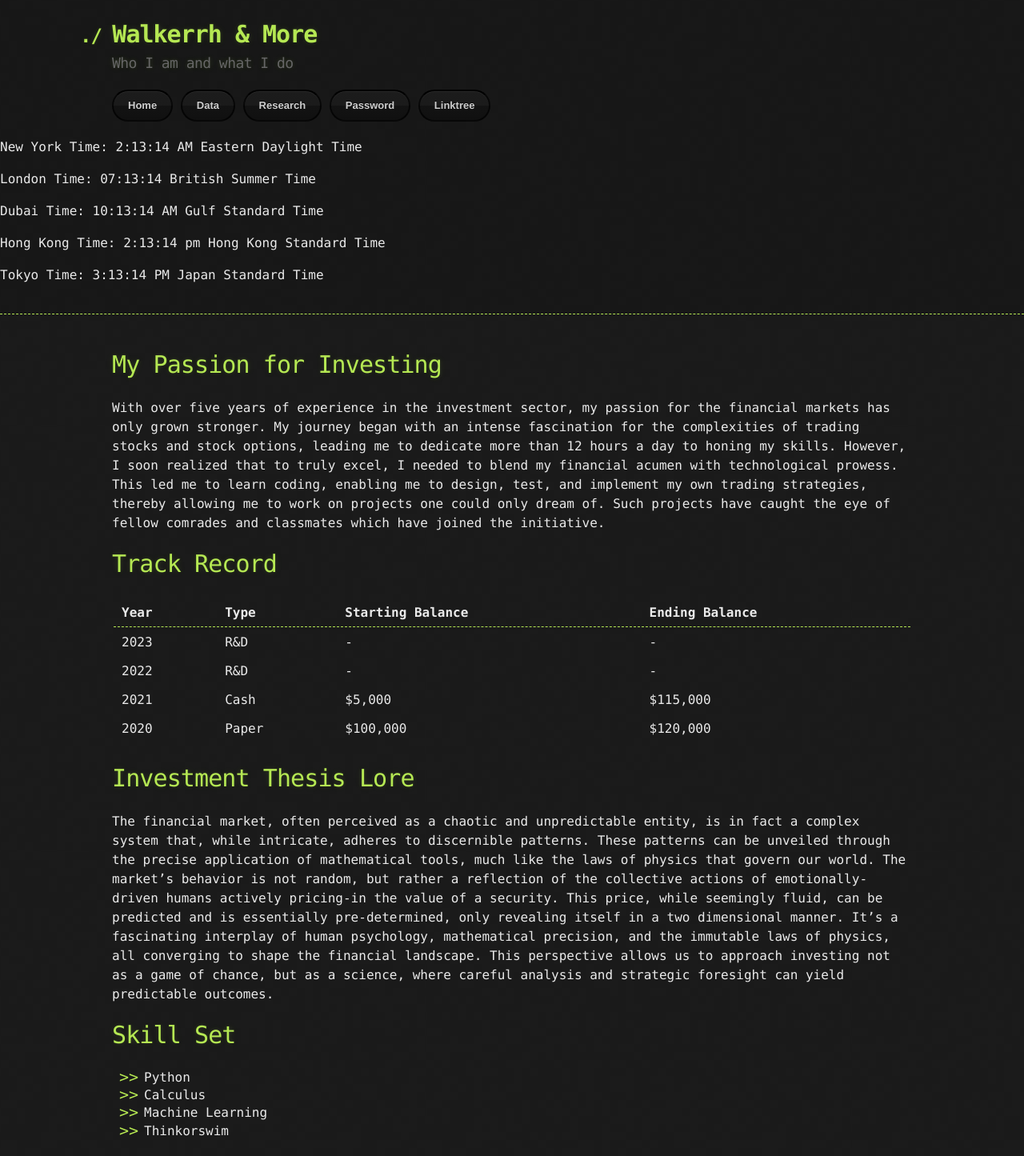
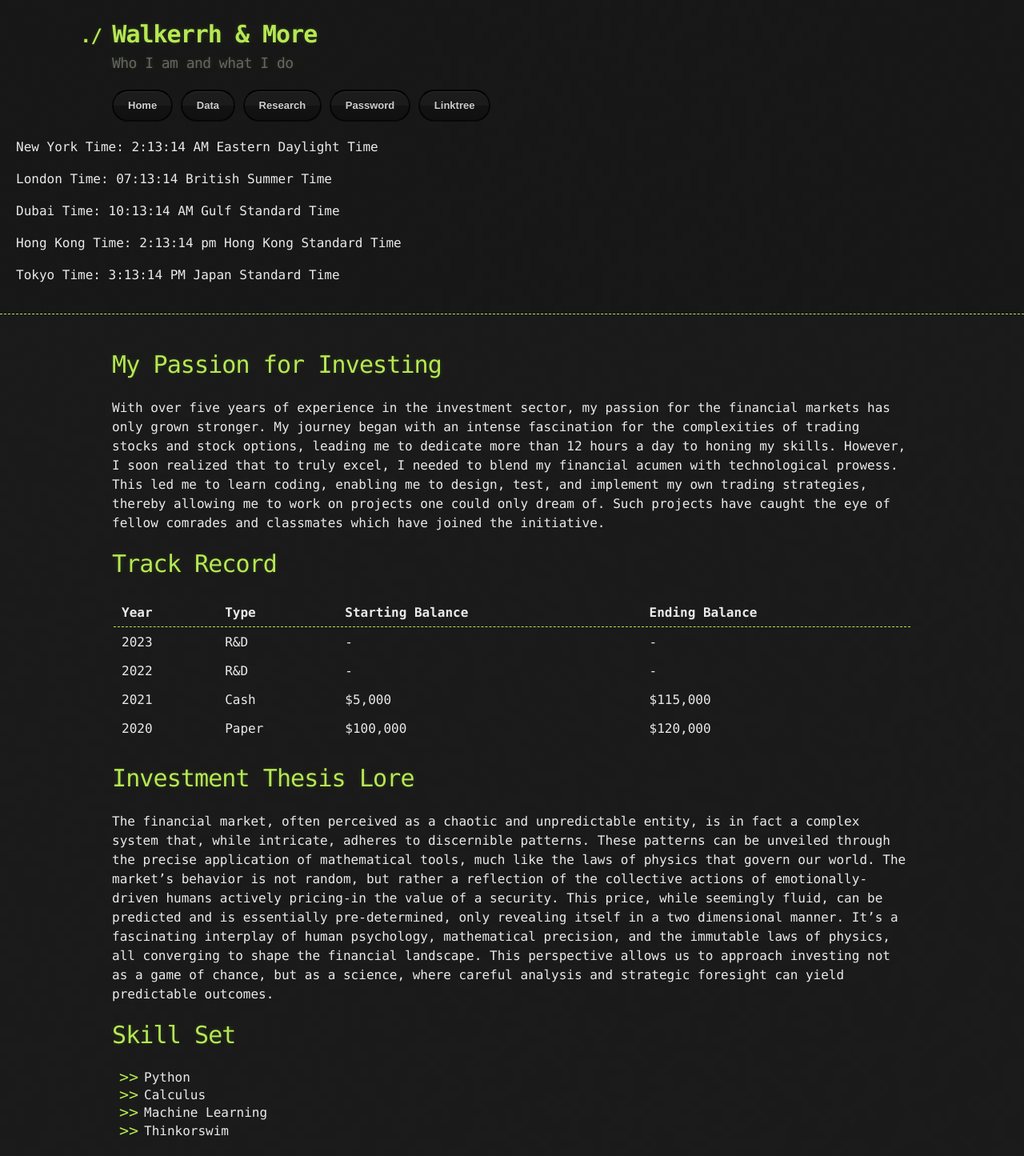
Before and after one commit to Walkerrh/walkerrh.github.io, a Jekyll site: the page built from index.md, in a window 1280 px wide. Shown: the whole page at 80% size. Built offline with Jekyll 4.4.1, drawn with Linux system fonts in a browser that asks for light colours; our own code applies the rules of GitHub Pages for plain Markdown files.

Commit message:
Update style.scss

```diff
--- a/assets/css/style.scss
+++ b/assets/css/style.scss
@@ -2,3 +2,12 @@
 ---
 
 @import 'jekyll-theme-hacker';
+
+// #nav-buttons, #time-display {
+//   display: inline-block;
+//   vertical-align: top;
+// }
+
+#time-display {
+  margin-left: 20px;  /* Adjust as needed */
+}
```
